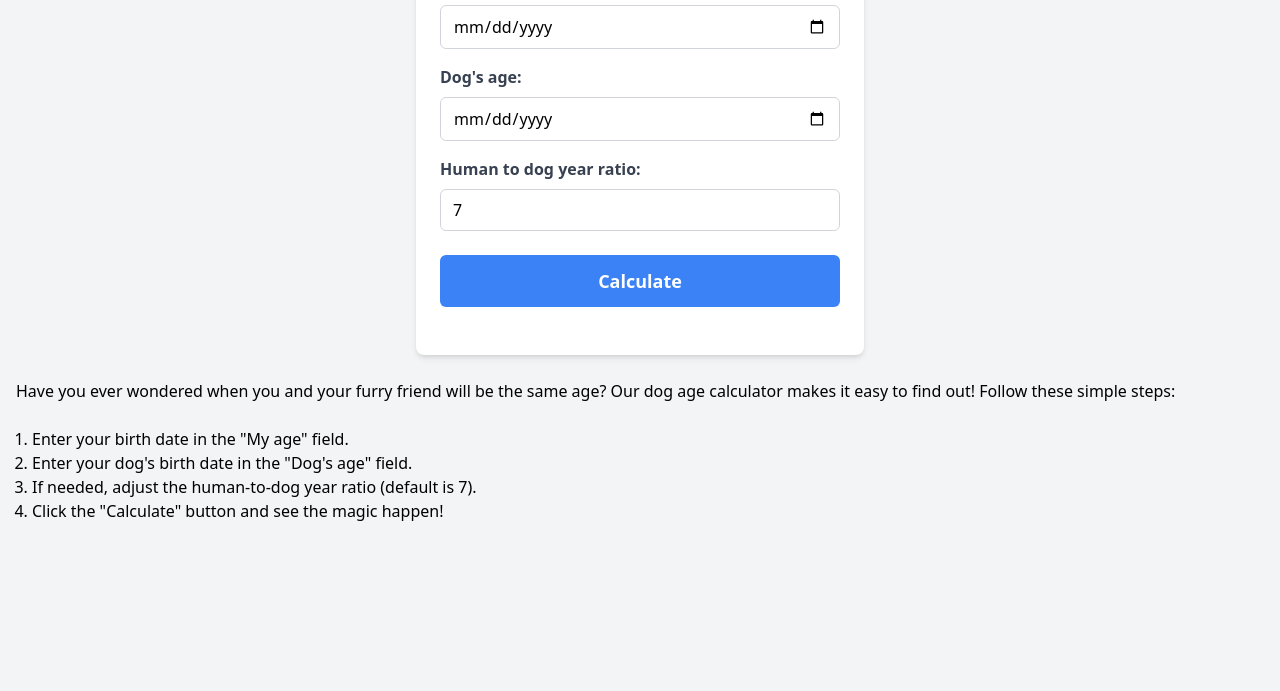
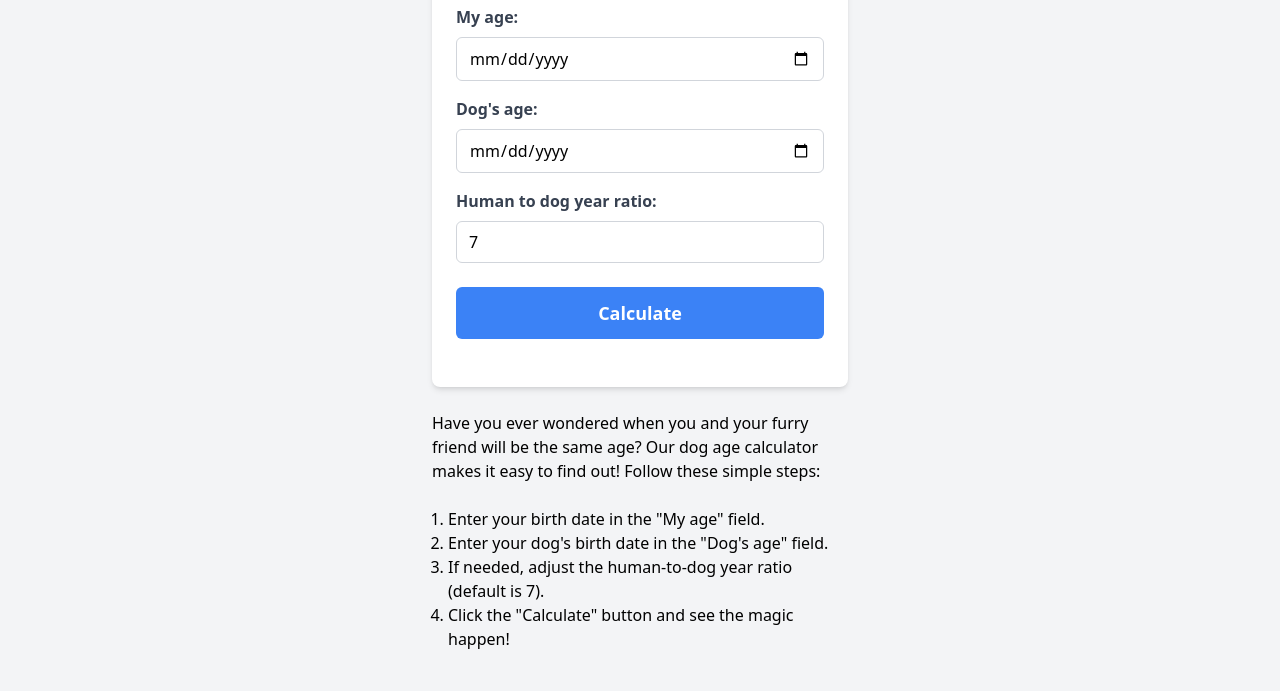
Before and after one commit to elliotaplant/dog-age, a plain HTML site: page index.html in a window 1280 px wide. Shown: the part 123-814 px from the top of the page. Drawn offline with nearby package versions, Linux system fonts and the light colour scheme.

Commit message:
Fix margin

```diff
--- a/index.html
+++ b/index.html
@@ -18,12 +18,12 @@
     <script src="https://cdn.tailwindcss.com"></script>
   </head>
 
-  <body class="bg-gray-100 p-4">
+  <body class="bg-gray-100 p-4 max-w-md m-auto">
     <h1 class="text-xl sm:text-2xl font-bold mb-6 text-center">
       When are my dog and I the same age?
     </h1>
 
-    <div class="max-w-md mx-auto mb-6 bg-white p-6 rounded-lg shadow-md">
+    <div class="mx-auto mb-6 bg-white p-6 rounded-lg shadow-md">
       <div class="mb-4">
         <label for="myAge" class="block text-gray-700 font-bold mb-2"
           >My age:</label
```
